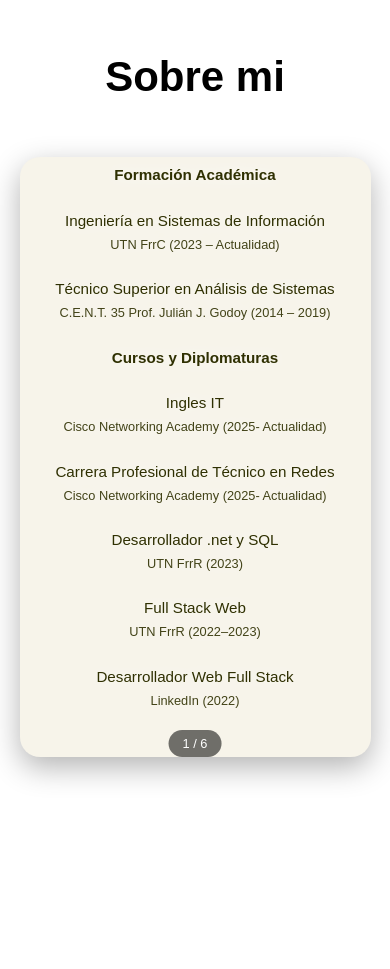
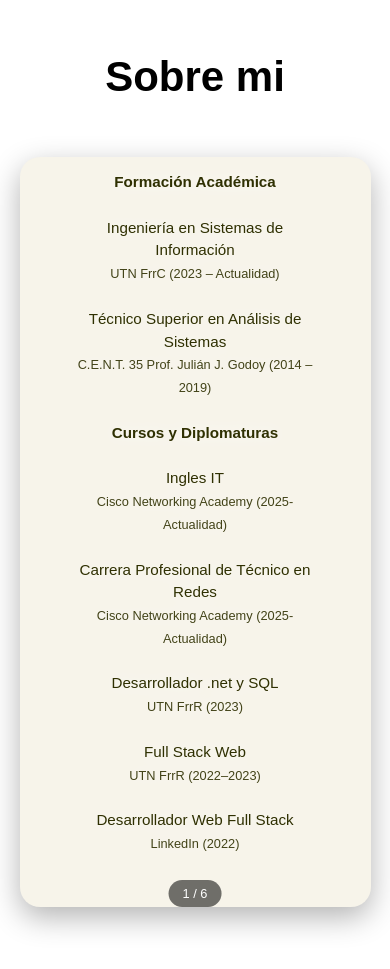
Before and after one commit to exqmax/portfolio, a plain HTML site: page index.html in a window 390 px wide. Shown: the part 3540-4509 px from the top of the page. Drawn offline with Linux system fonts and the light colour scheme.

Commit message:
Update mobile.css

```diff
--- a/css/mobile.css
+++ b/css/mobile.css
@@ -131,7 +131,7 @@
     ===================================================== */
     #sobre .sobre-book {
         width: 90%;
-        height: 600px; /* Altura fija o relativa para evitar colapsos */
+        height: 750px; /* Altura fija o relativa para evitar colapsos */
         margin: 0 auto;
         border-radius: 20px;
         background: #f7f4ea; /* Color de fondo del papel */
@@ -201,6 +201,7 @@
         display: block !important;
         line-height: 1.5;
         font-size: 0.95rem;
+        padding: 40px 28px !important;
     }
     /* Forzar visibilidad cuando el JS activa la página */
     #sobre .sobre-page[style*="display: block"] {
```
